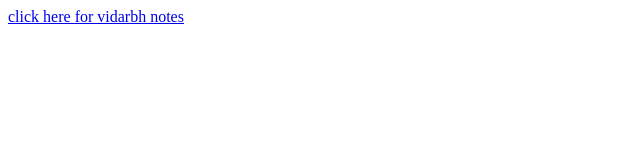
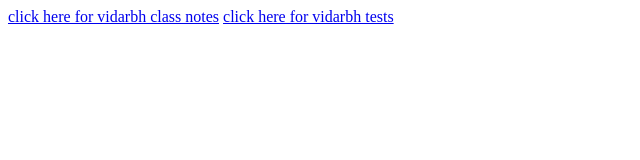
Before and after one commit to theSwapnilSaste/templinks, a plain HTML site: page index.html in a window 1280 px wide. Shown: the whole page, without its empty margins (0-640 px from the left). Drawn offline with Linux system fonts and the light colour scheme.

Commit message:
Update index.html

```diff
--- a/index.html
+++ b/index.html
@@ -1,5 +1,6 @@
 <html>
 <body>
-<a id ="link" href="https://web.classplusapp.com/store/course/78116/2022863?section=content" target="_blank">click here for vidarbh notes</a>
+<a id ="link" href="https://web.classplusapp.com/store/course/78116/2022863?section=content" target="_blank">click here for vidarbh class notes</a>
+<a id ="link" href="https://web.classplusapp.com/store/course/78116/4010603?section=content" target="_blank">click here for vidarbh tests</a>
 </body>
 </html>
```
